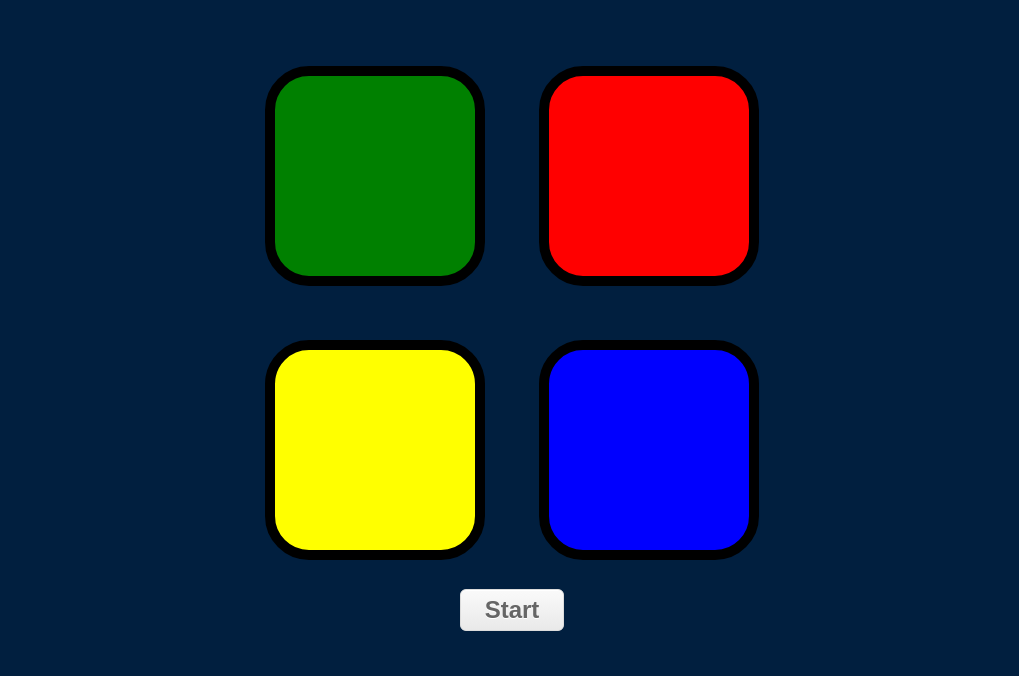
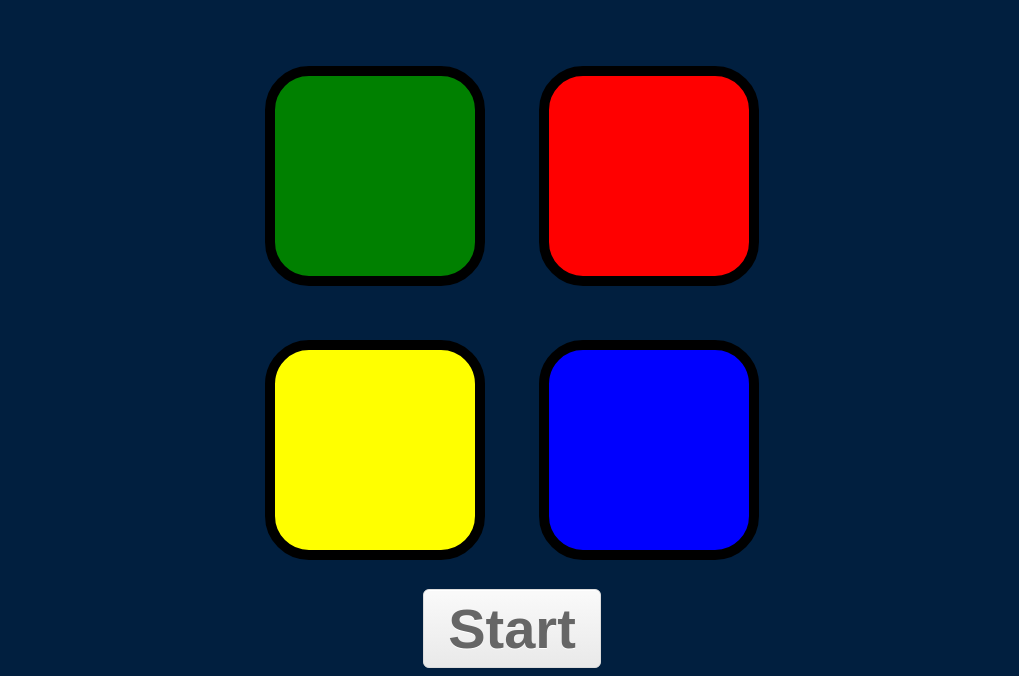
Before and after one commit to aydcereal/simon, a plain HTML site: page index.html in a window 1280 px wide. Shown: the part 133-809 px from the top of the page, without its empty margins (128-1147 px from the left). Drawn offline with nearby package versions, Linux system fonts and the light colour scheme.

Commit message:
button size

```diff
--- a/styles.css
+++ b/styles.css
@@ -63,7 +63,7 @@ body {
 	cursor:pointer;
 	color:#666666;
 	font-family:Arial;
-	font-size:24px;
+	font-size:56px;
 	font-weight:bold;
 	padding:6px 24px;
 	text-decoration:none;
```
